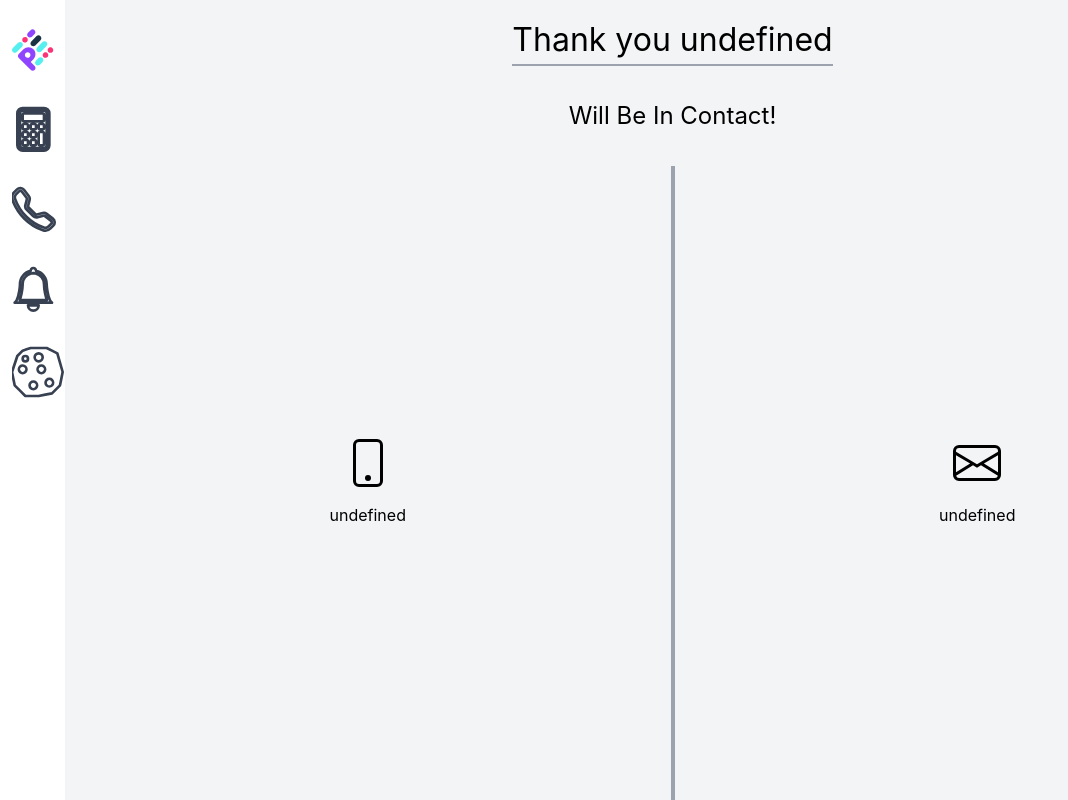
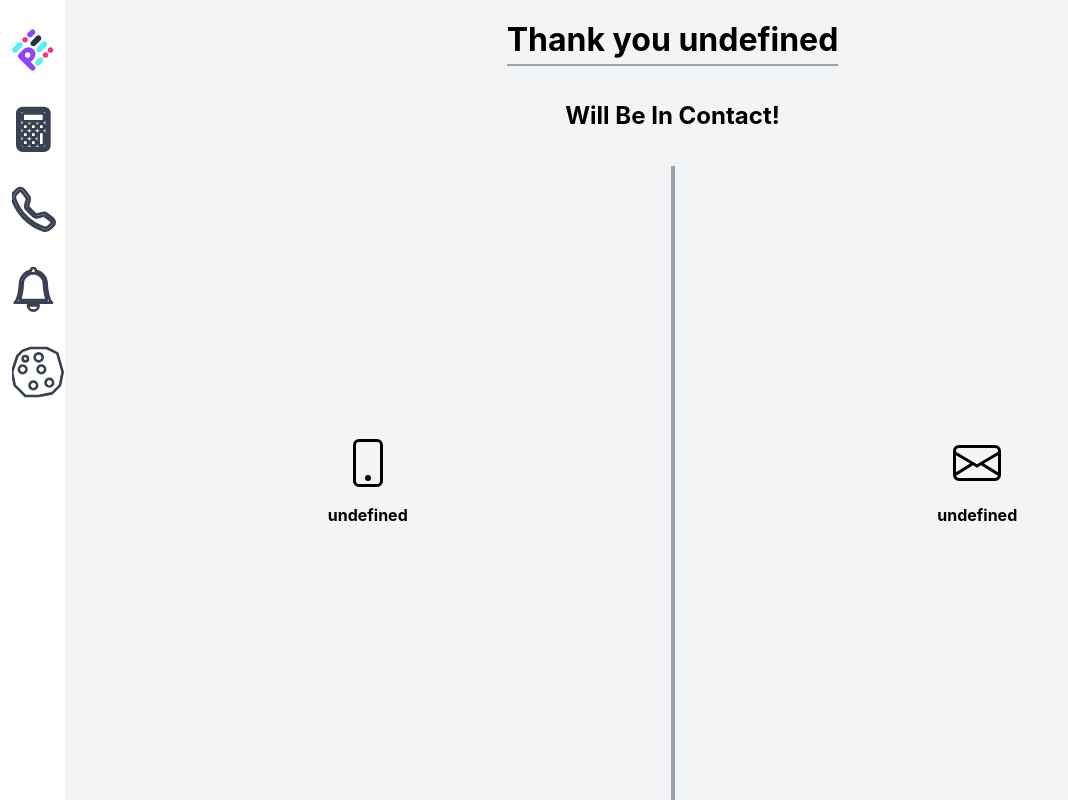
Before and after one commit to Firesean/Tkinter-Svelte, a SvelteKit app: page /submitted in a window 1280 px wide. Shown: the whole page, without its empty margins (0-1068 px from the left). Built offline with nearby package versions, Linux system fonts and the light colour scheme.

Commit message:
Adjusted Submitted Font title to bold

```diff
--- a/src/routes/submitted/+page.svelte
+++ b/src/routes/submitted/+page.svelte
@@ -13,7 +13,7 @@
 </script>
 
 <div class="flex flex-col w-screen text-center bg-gray-100 min-w-[300px]">
-    <div class="flex flex-col items-center pb-12 pt-4 pl-4 pr-4">
+    <div class="flex flex-col items-center pb-12 pt-4 pl-4 pr-4 font-bold">
         <p class="text-[2rem] border-b-2 border-b-gray-400">Thank you {name}</p>
         <p class="text-[1.5rem] mt-8">Will Be In Contact!</p>
     </div>
@@ -21,11 +21,11 @@
     <div class="flex flex-grow mt-[-1rem]">
         <div class="flex flex-col items-center border-r-2 border-r-gray-400 w-1/2">
             <svg class="mt-auto w-6 h-6 sm:w-8 sm:h-8 md:w-12 md:h-12" xmlns="http://www.w3.org/2000/svg" fill="currentColor" viewBox="0 0 16 16"> <path d="M11 1a1 1 0 0 1 1 1v12a1 1 0 0 1-1 1H5a1 1 0 0 1-1-1V2a1 1 0 0 1 1-1h6zM5 0a2 2 0 0 0-2 2v12a2 2 0 0 0 2 2h6a2 2 0 0 0 2-2V2a2 2 0 0 0-2-2H5z"/> <path d="M8 14a1 1 0 1 0 0-2 1 1 0 0 0 0 2z"/> </svg>
-            <p class="mt-4 mb-auto">{phone}</p>
+            <p class="mt-4 mb-auto font-bold">{phone}</p>
         </div>
         <div class="flex flex-col items-center border-l-2 border-l-gray-400 w-1/2">
             <svg class="mt-auto w-6 h-6 sm:w-8 sm:h-8 md:w-12 md:h-12" xmlns="http://www.w3.org/2000/svg" fill="currentColor" viewBox="0 0 16 16"> <path d="M0 4a2 2 0 0 1 2-2h12a2 2 0 0 1 2 2v8a2 2 0 0 1-2 2H2a2 2 0 0 1-2-2V4Zm2-1a1 1 0 0 0-1 1v.217l7 4.2 7-4.2V4a1 1 0 0 0-1-1H2Zm13 2.383-4.708 2.825L15 11.105V5.383Zm-.034 6.876-5.64-3.471L8 9.583l-1.326-.795-5.64 3.47A1 1 0 0 0 2 13h12a1 1 0 0 0 .966-.741ZM1 11.105l4.708-2.897L1 5.383v5.722Z"/> </svg>
-            <p class="mt-4 mb-auto">{email}</p>
+            <p class="mt-4 mb-auto font-bold">{email}</p>
         </div>
     </div>
 </div>
```
